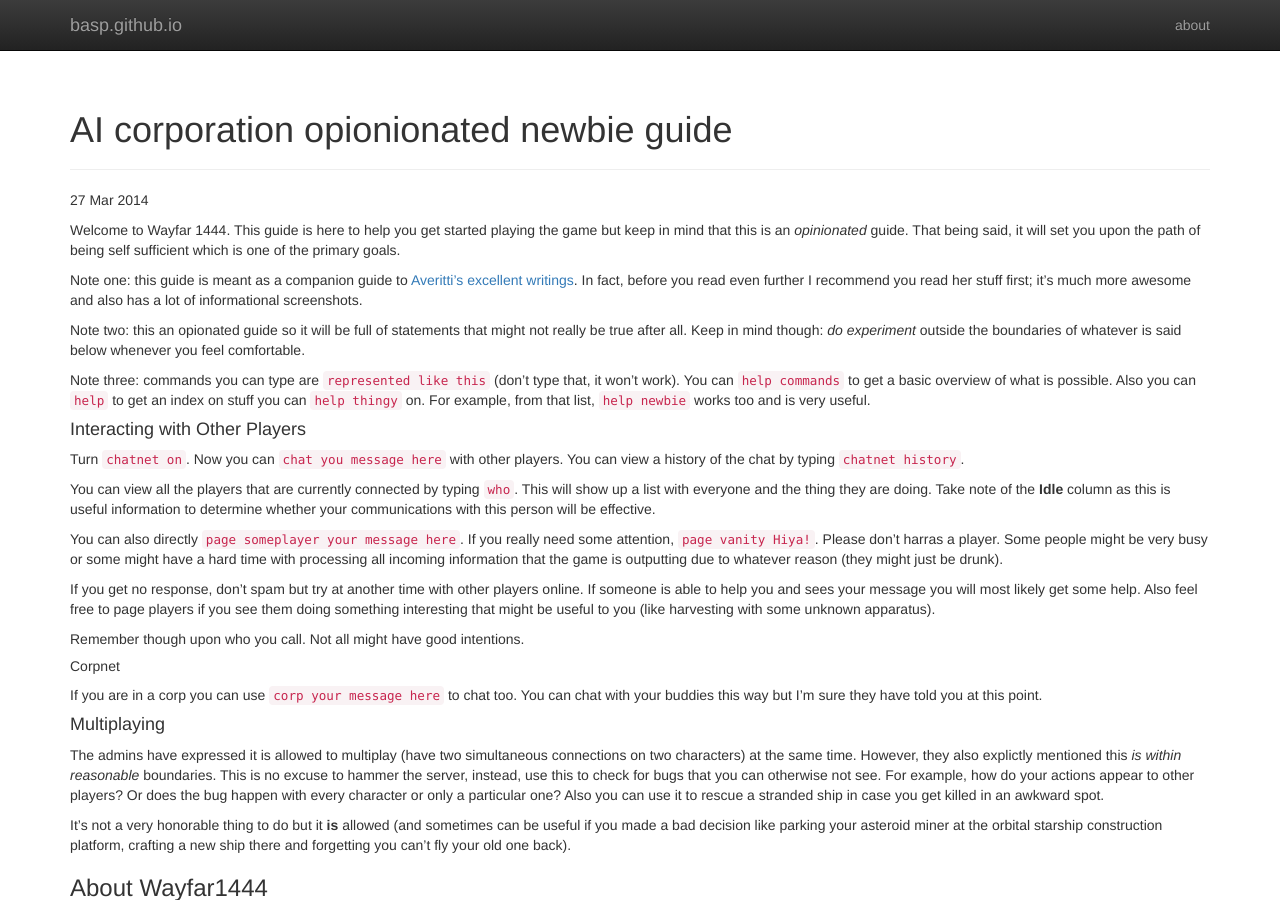
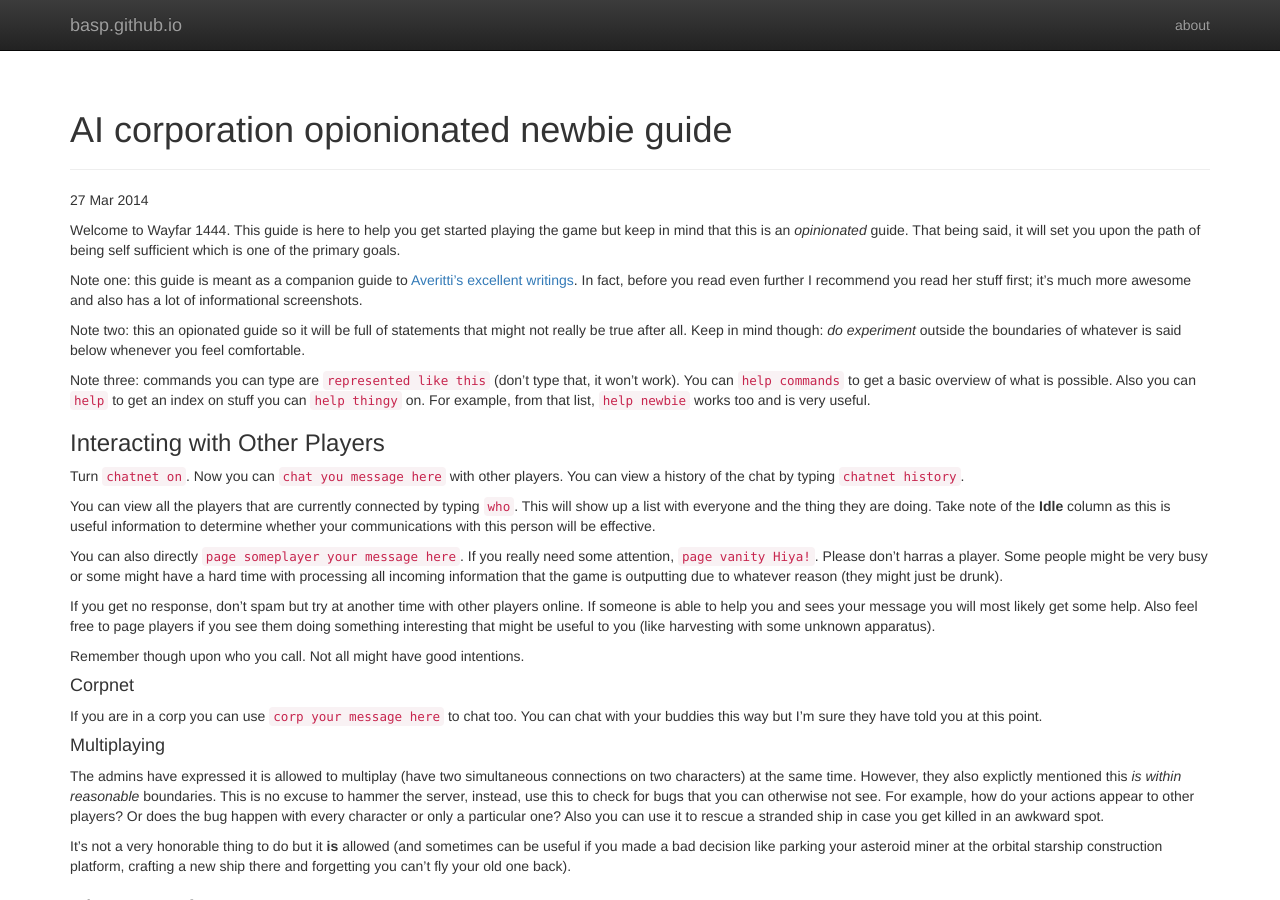
Before and after one commit to basp/basp.github.io, a Jekyll site: the page built from _posts/2014-03-27-AI-opinionated-newbie-guide.md, in a window 1280 px wide and 900 px high. Built offline with Jekyll 4.4.1, drawn with Linux system fonts in a browser that asks for light colours; nearby versions of some CDN libraries; Markdown is read by kramdown in place of the engine named in the settings.

Commit message:
Random changes

```diff
--- a/_posts/2014-03-27-AI-opinionated-newbie-guide.md
+++ b/_posts/2014-03-27-AI-opinionated-newbie-guide.md
@@ -11,7 +11,7 @@ Note two: this an opionated guide so it will be full of statements that might no
 
 Note three: commands you can type are `represented like this` (don't type that, it won't work). You can `help commands` to get a basic overview of what is possible. Also you can `help` to get an index on stuff you can `help thingy` on. For example, from that list, `help newbie` works too and is very useful.
 
-#### Interacting with Other Players
+### Interacting with Other Players
 Turn `chatnet on`. Now you can `chat you message here` with other players. You can view a history of the chat by typing `chatnet history`.
 
 You can view all the players that are currently connected by typing `who`. This will show up a list with everyone and the thing they are doing. Take note of the __Idle__ column as this is useful information to determine whether your communications with this person will be effective.
@@ -22,7 +22,7 @@ If you get no response, don't spam but try at another time with other players on
 
 Remember though upon who you call. Not all might have good intentions.
 
-##### Corpnet
+#### Corpnet
 If you are in a corp you can use `corp your message here` to chat too. You can chat with your buddies this way but I'm sure they have told you at this point.
 
 #### Multiplaying
```
